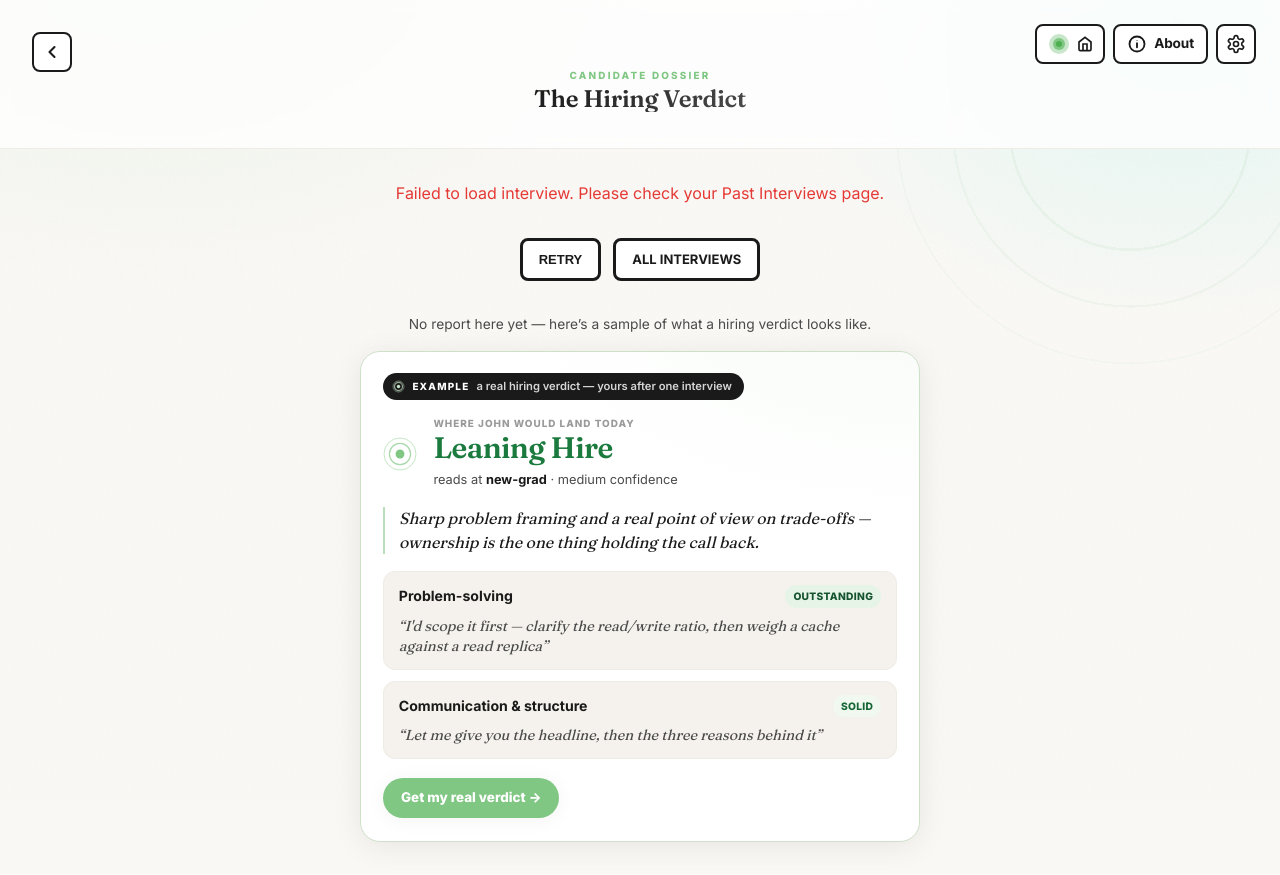
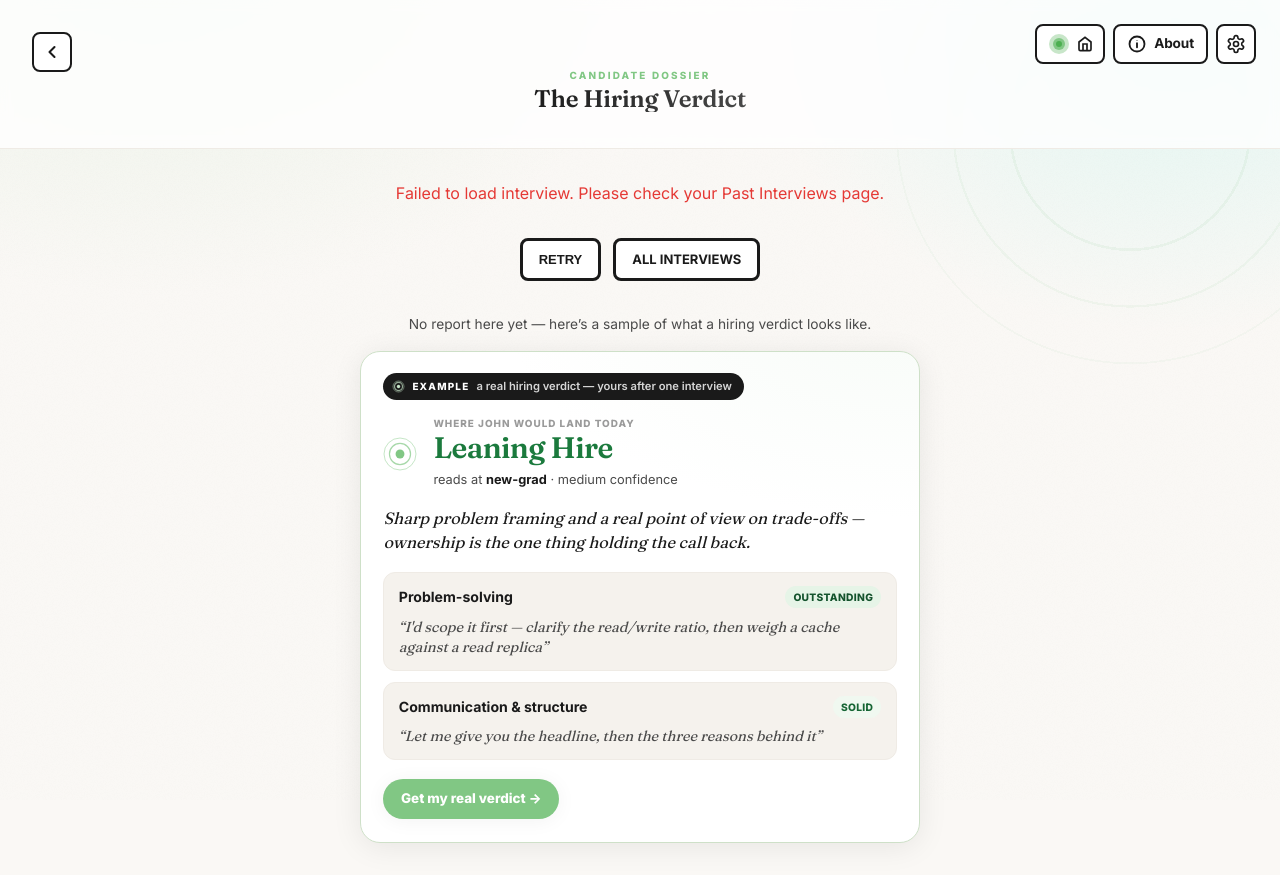
Before and after one commit to PranavMishra17/MockFlow-AI, a Flask app: template templates/feedback.html in a window 1280 px wide. Before the commit the page ends 852 px from the top, so only its background shows below. Run offline with Flask 3, Linux system fonts and the light colour scheme; the template is opened without the code that fills it, so the values that code supplies are empty; some libraries are stand-ins or nearby versions.

Commit message:
polish(examples): drop the left-edge stripe on the sample verdict headline
Keeps the John-Doe feedback example consistent with the real report hero, which
has no left stripe (the user's standing 'no left stripes' rule).

```diff
--- a/static/examples.css
+++ b/static/examples.css
@@ -62,9 +62,8 @@
 .ex-d-sub { font-size: 0.8rem; color: var(--text-secondary); }
 .ex-d-sub strong { color: var(--text-primary); }
 .ex-d-headline {
-    font-family: 'Fraunces', Georgia, serif; font-style: italic; font-size: 1rem; line-height: 1.45;
-    color: var(--text-primary); margin: 1rem 0 0; padding-left: 0.85rem;
-    border-left: 2px solid color-mix(in srgb, var(--accent-green-deep) 55%, transparent);
+    font-family: 'Fraunces', Georgia, serif; font-style: italic; font-size: 1.02rem; line-height: 1.45;
+    color: var(--text-primary); margin: 1rem 0 0;
 }
 .ex-d-evlist { margin-top: 1.1rem; display: flex; flex-direction: column; gap: 0.7rem; }
 .ex-d-ev { padding: 0.8rem 0.9rem; border-radius: 12px; background: var(--bg-warm); border: 1px solid var(--bg-soft); }
```
